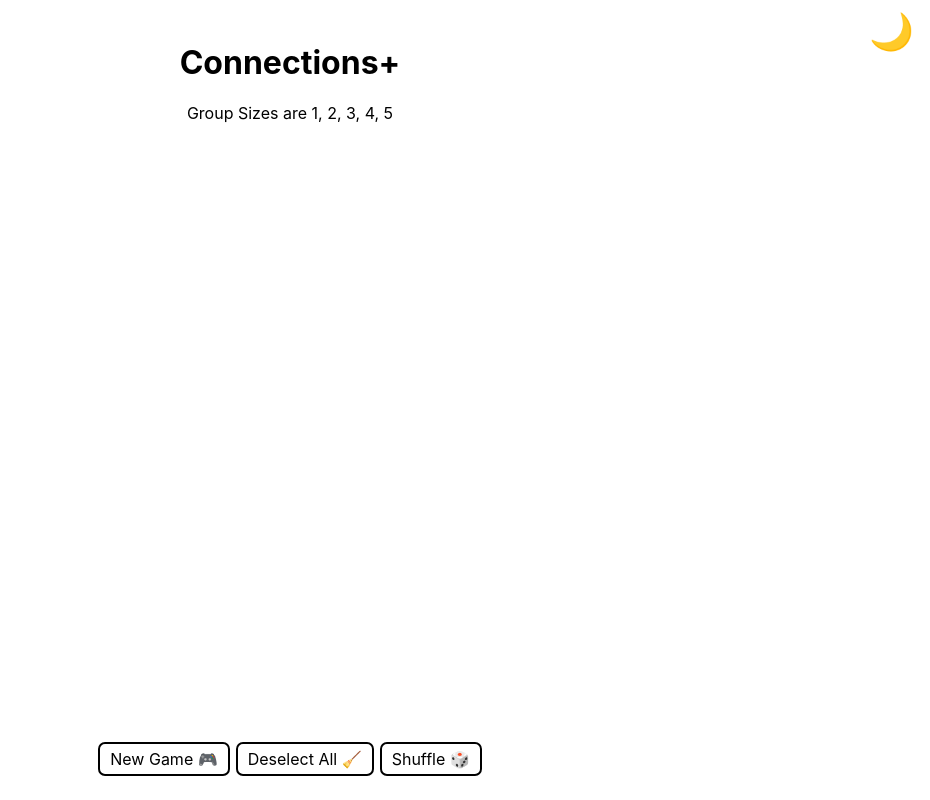
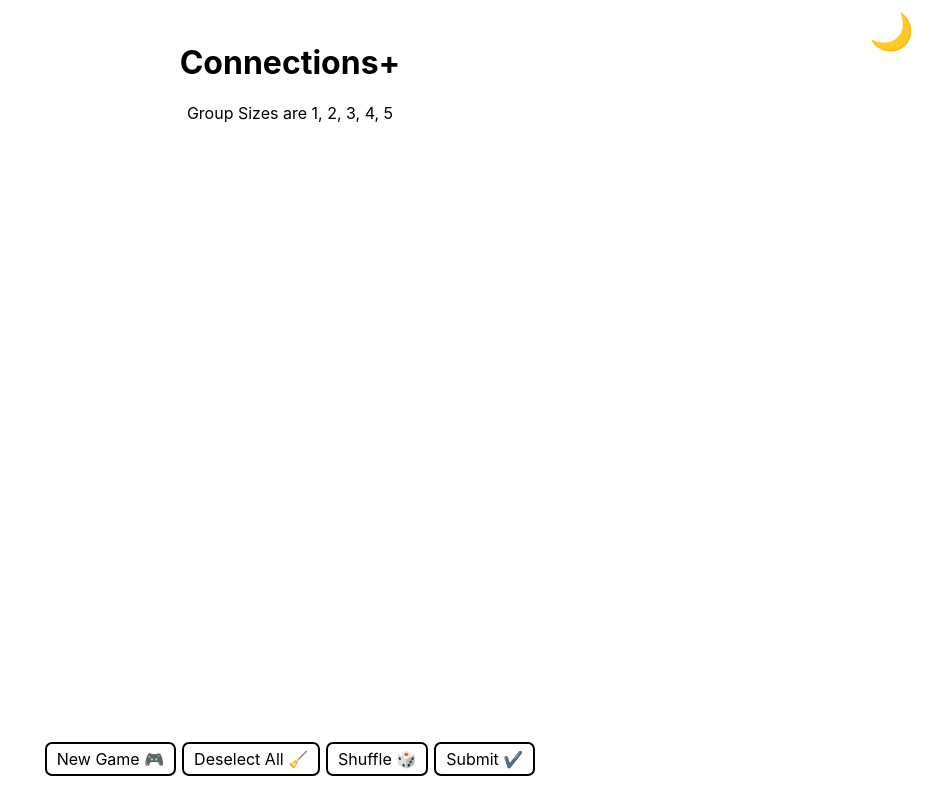
Before and after one commit to guychuk/connections-plus, a website built with Vite: page index.html in a window 1280 px wide. Shown: the whole page, without its empty margins (350-1280 px from the left). Built offline with nearby package versions, Linux system fonts and the light colour scheme; some packages are replaced by stand-ins of ours; no server answers; the database is empty; a web font is replaced by a local one.

Commit message:
added submit button

```diff
--- a/index.html
+++ b/index.html
@@ -33,6 +33,7 @@
         <button id="new-game-button">New Game 🎮</button>
         <button id="deselect-all-button">Deselect All 🧹</button>
         <button id="shuffle-button">Shuffle 🎲</button>
+        <button id="submit-button">Submit ✔️</button>
       </div>
     </div>
     <button id="theme-toggle-button" title="toggle light/dark modes"></button>
```
